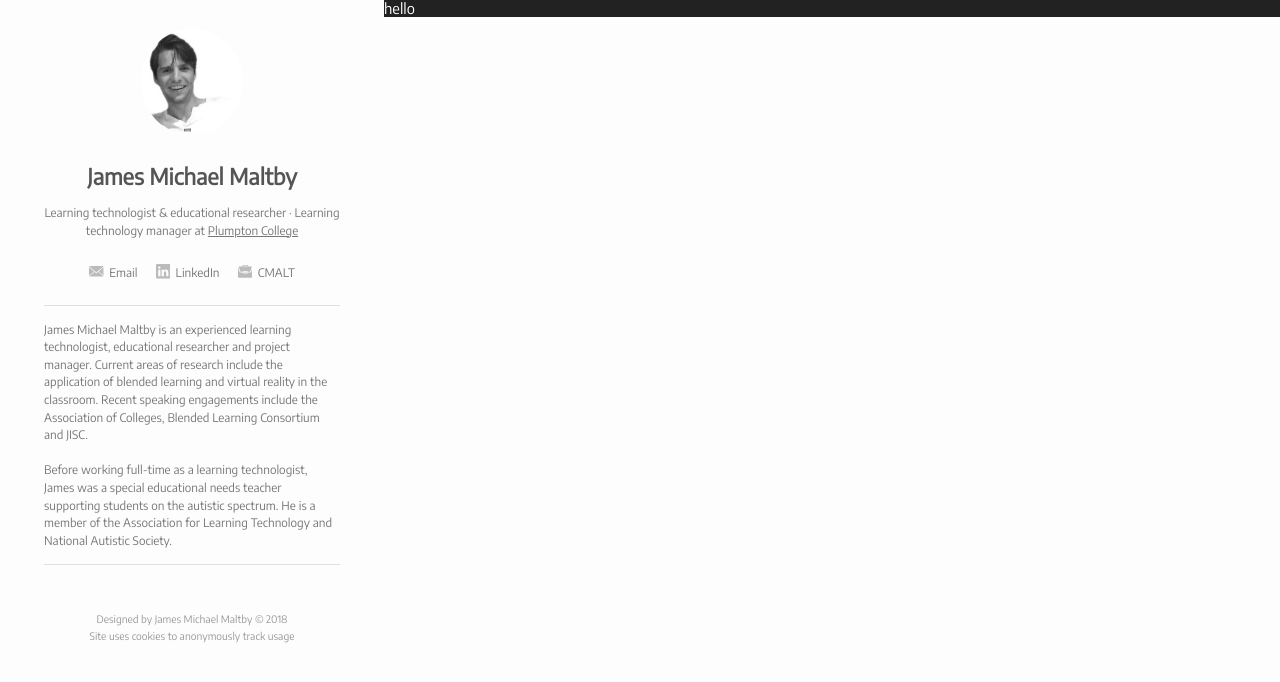
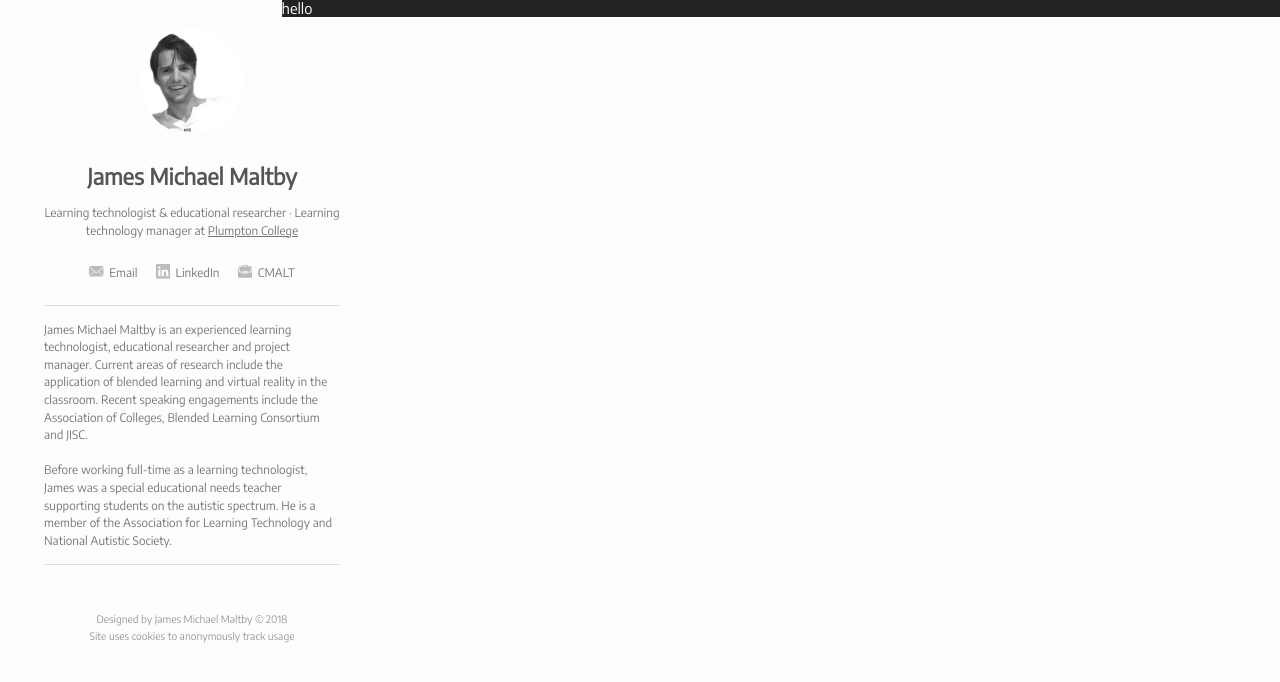
Before and after one commit to jamesmichaelmaltby/JamesMichaelMaltby, a Jekyll site: the page built from graphic.md, in a window 1280 px wide. Shown: the top 682 px of the page. Built offline with Jekyll 4.4.1, drawn with Linux system fonts in a browser that asks for light colours.

Commit message:
Update content.scss

```diff
--- a/_sass/content.scss
+++ b/_sass/content.scss
@@ -20,7 +20,7 @@
     .jmm-content {
         position:fixed;
         top:0;
-        left:30%;
+        left:22%;
         bottom:0;
         right:0;
         padding:2rem 3rem 8rem 3rem;
```
